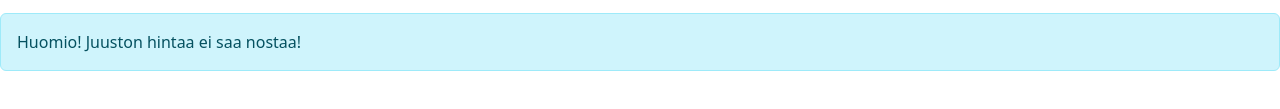
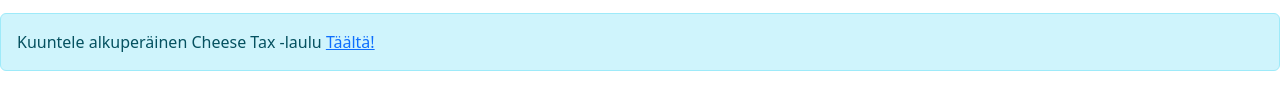
Before and after one commit to Heidi1979/websivuston_kehittaminen_syksy2026, a plain HTML site: page WS_06/juusto.html in a window 1280 px wide. Shown: the part 659-768 px from the top of the page. Drawn offline with nearby package versions, Linux system fonts and the light colour scheme.

Commit message:
added link to cheese tax song

```diff
--- a/WS_06/juusto.html
+++ b/WS_06/juusto.html
@@ -45,7 +45,7 @@
 <p></p>
 
 <div class="alert alert-info" role="alert">
-    Huomio! Juuston hintaa ei saa nostaa!
+    Kuuntele alkuperäinen Cheese Tax -laulu <a href="https://www.youtube.com/watch?v=J2OSfUd9Kvw">Täältä!</a>
 </div>
 <script src="https://cdn.jsdelivr.net/npm/bootstrap@5.3.0/dist/js/bootstrap.bundle.min.js"></script>
 </body>
```
